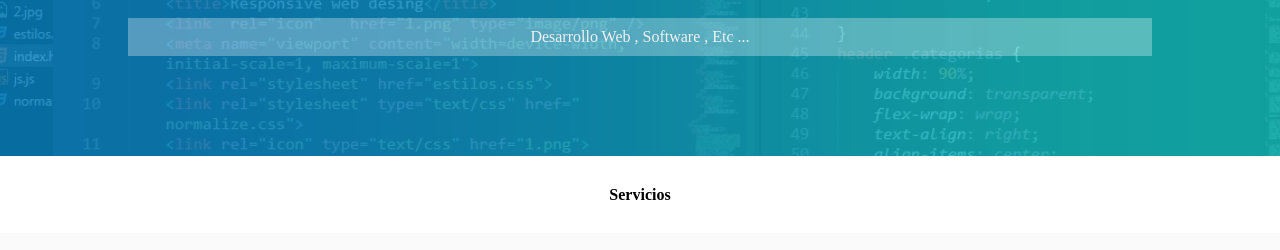
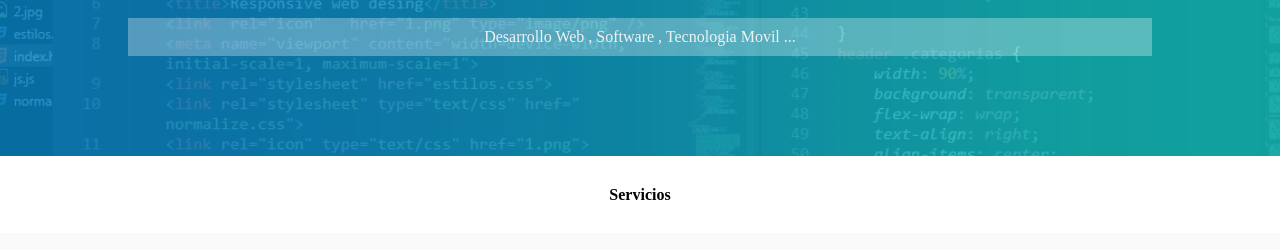
Before and after one commit to josecaramauta/myportafolio, a plain HTML site: page index.html in a window 1280 px wide. Shown: the part 168-418 px from the top of the page. Drawn offline with Linux system fonts and the light colour scheme.

Commit message:
Update index.html

```diff
--- a/index.html
+++ b/index.html
@@ -30,7 +30,7 @@
 	<main>
 		<div class="portada">
 			<h1>mi portafolio jose caramauta</h1>
-			<p>	 Desarrollo web , software , etc ...</p>
+			<p>	 Desarrollo web , software , tecnologia movil ...</p>
 		</div>
 		<a name="servicios" title=""></a>
 		<div class="servicios">
```
